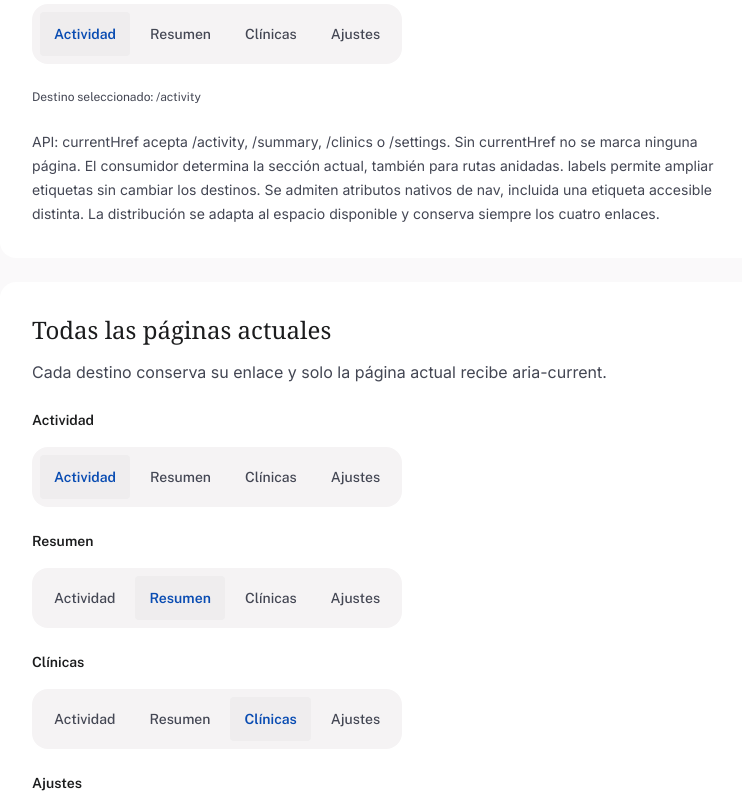
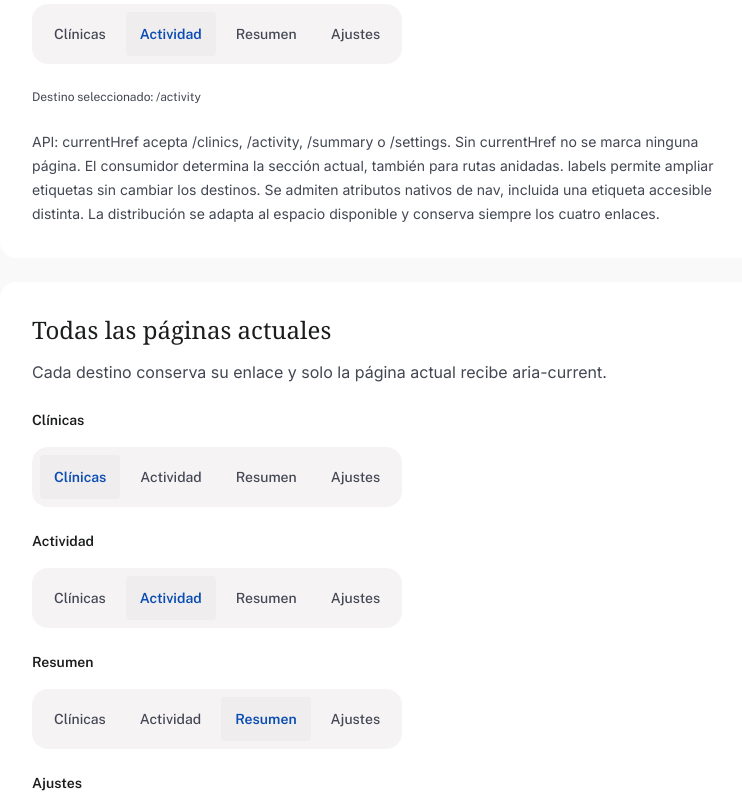
Before and after one commit to manromero/my-clinics, a Next.js app: page /components/main-navigation in a window 1280 px wide. Shown: the part 660-1460 px from the top of the page, without its empty margins (396-1138 px from the left). Built offline with nearby package versions, Linux system fonts and the light colour scheme.

Commit message:
Reorder the signed-in navigation

```diff
--- a/src/app/_components/signed-in-header.tsx
+++ b/src/app/_components/signed-in-header.tsx
@@ -25,7 +25,7 @@ export function SignedInHeader({
     <AppHeader
       variant="signed-in"
       currentHref={currentHref}
-      availableDestinations={["/activity", "/summary", "/clinics"]}
+      availableDestinations={["/clinics", "/activity", "/summary"]}
       account={{
         identity: { displayName, email },
         signOutPending: pending,
--- a/src/app/components/main-navigation/main-navigation-specimen.tsx
+++ b/src/app/components/main-navigation/main-navigation-specimen.tsx
@@ -60,7 +60,7 @@ export function MainNavigationSpecimen() {
         Destino seleccionado: {currentHref}
       </p>
       <p className="text-sm leading-6 text-on-surface-variant">
-        API: currentHref acepta /activity, /summary, /clinics o /settings. Sin
+        API: currentHref acepta /clinics, /activity, /summary o /settings. Sin
         currentHref no se marca ninguna página. El consumidor determina la
         sección actual, también para rutas anidadas. labels permite ampliar
         etiquetas sin cambiar los destinos. Se admiten atributos nativos de nav,
--- a/src/app/components/main-navigation/page.tsx
+++ b/src/app/components/main-navigation/page.tsx
@@ -13,7 +13,7 @@ export default function Page() {
   return (
     <Catalogue
       title="MainNavigation"
-      description="Actividad, resumen, clínicas y ajustes con una página actual accesible y todos los destinos disponibles en pantallas estrechas."
+      description="Clínicas, actividad, resumen y ajustes con una página actual accesible y todos los destinos disponibles en pantallas estrechas."
       sections={[
         {
           id: "interactivo",
@@ -35,6 +35,16 @@ export default function Page() {
             "Cada destino conserva su enlace y solo la página actual recibe aria-current.",
           examples: [
             {
+              id: "clinics",
+              title: "Clínicas",
+              content: (
+                <MainNavigation
+                  currentHref="/clinics"
+                  aria-label="Ejemplo Clínicas"
+                />
+              ),
+            },
+            {
               id: "activity",
               title: "Actividad",
               content: (
@@ -51,16 +61,6 @@ export default function Page() {
                 <MainNavigation
                   currentHref="/summary"
                   aria-label="Ejemplo Resumen"
-                />
-              ),
-            },
-            {
-              id: "clinics",
-              title: "Clínicas",
-              content: (
-                <MainNavigation
-                  currentHref="/clinics"
-                  aria-label="Ejemplo Clínicas"
                 />
               ),
             },
--- a/src/lib/components/main-navigation/main-navigation.tsx
+++ b/src/lib/components/main-navigation/main-navigation.tsx
@@ -2,9 +2,9 @@ import Link from "next/link";
 import type { ComponentPropsWithRef } from "react";
 
 const destinations = [
+  { href: "/clinics", label: "Clínicas" },
   { href: "/activity", label: "Actividad" },
   { href: "/summary", label: "Resumen" },
-  { href: "/clinics", label: "Clínicas" },
   { href: "/settings", label: "Ajustes" },
 ] as const;
 
```
Also changed, not shown: 5 other files (tests, documents, lock files or other folders).
